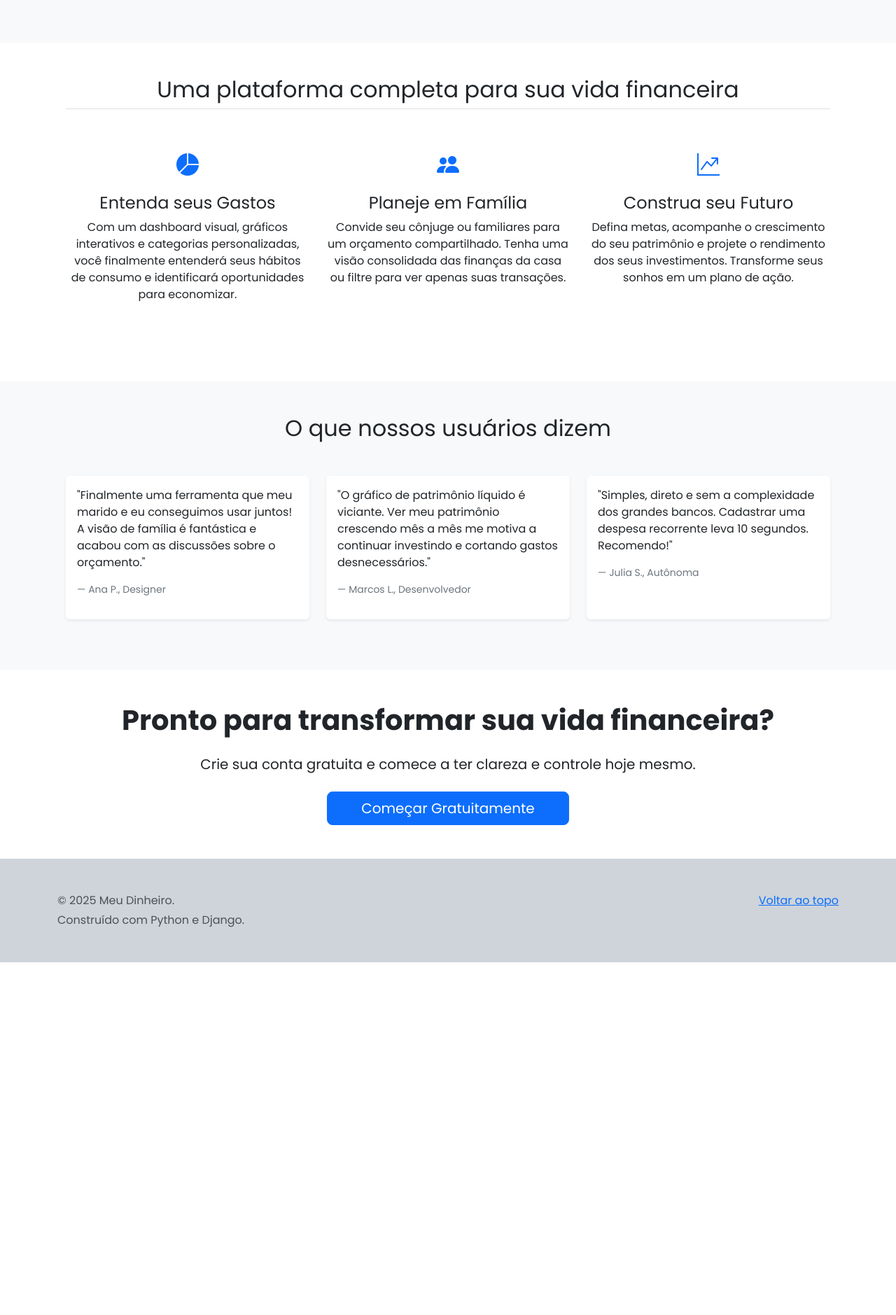
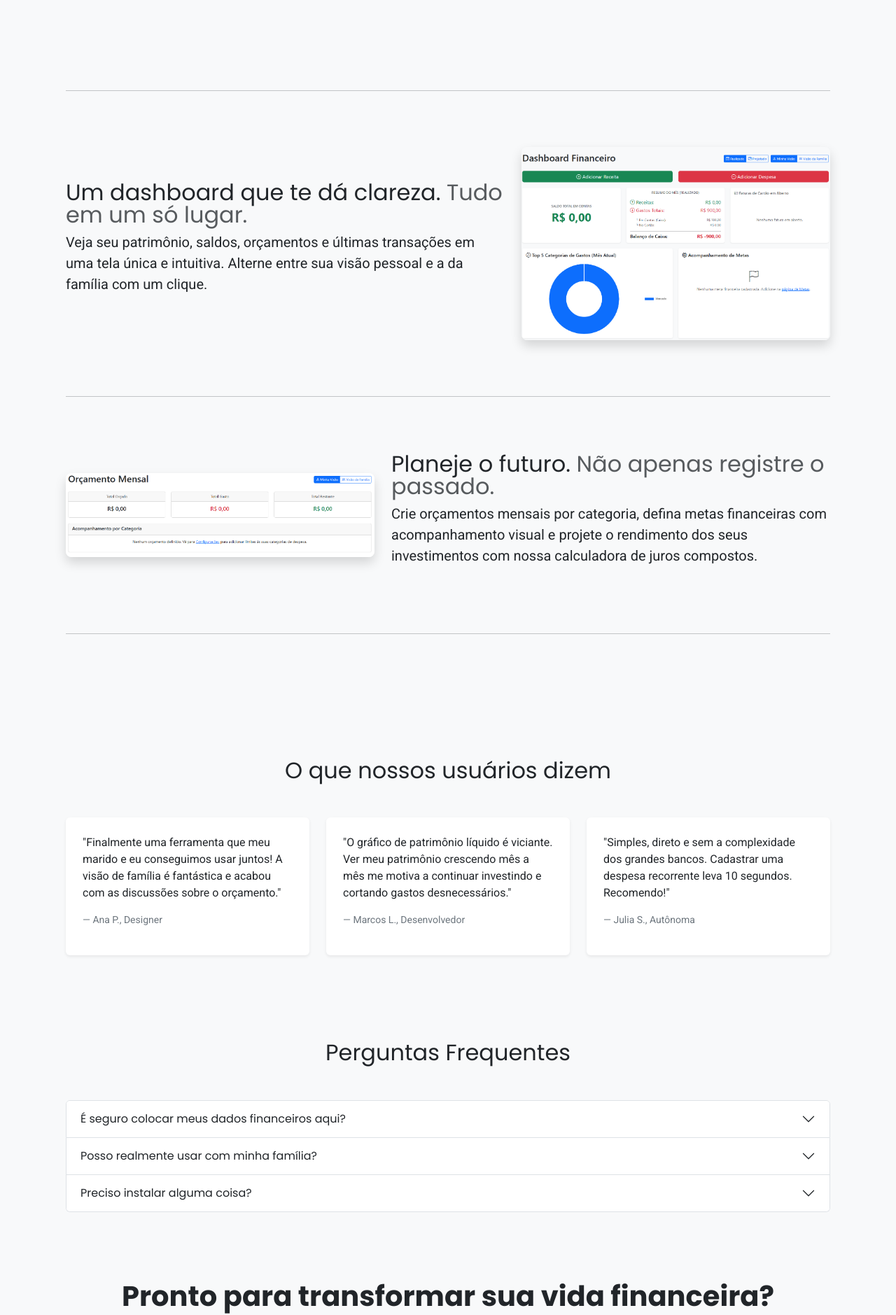
Before and after one commit to Dantesco1993/gastonosso-app, a Django app: template core/templates/core/landing_page.html in a window 1280 px wide. Shown: the part 649-2528 px from the top of the page at 70% size. Before the commit the page ends 2024 px from the top, so only its background shows below. Run offline with Django 3.2, Linux system fonts and the light colour scheme; the template is opened without the code that fills it, so the values that code supplies are empty.

```diff
--- a/core/templates/core/landing_page.html
+++ b/core/templates/core/landing_page.html
@@ -4,22 +4,13 @@
   <meta charset="utf-8">
   <meta name="viewport" content="width=device-width, initial-scale=1">
   <title>Meu Dinheiro - Controle Financeiro Inteligente</title>
+  {% load static %}
   <link href="https://cdn.jsdelivr.net/npm/bootstrap@5.3.3/dist/css/bootstrap.min.css" rel="stylesheet">
   <link rel="stylesheet" href="https://cdn.jsdelivr.net/npm/bootstrap-icons@1.11.3/font/bootstrap-icons.min.css">
   <link rel="preconnect" href="https://fonts.googleapis.com">
   <link rel="preconnect" href="https://fonts.gstatic.com" crossorigin>
-  <link href="https://fonts.googleapis.com/css2?family=Poppins:wght@400;600;700&display=swap" rel="stylesheet">
-  <style>
-    body { font-family: 'Poppins', sans-serif; }
-    .hero-section { background-color: #f8f9fa; }
-    .feature-icon {
-        font-size: 3rem;
-        color: var(--bs-primary);
-    }
-    .testimonial-card {
-        border-left: 5px solid var(--bs-primary);
-    }
-  </style>
+  <link href="https://fonts.googleapis.com/css2?family=Poppins:wght@400;600;700&family=Roboto:wght@400;500&display=swap" rel="stylesheet">
+  <link rel="stylesheet" href="{% static 'css/custom.css' %}">
 </head>
 <body>
 
@@ -35,43 +26,47 @@
     </div>
   </nav>
 
-  <div class="hero-section">
+  <header class="hero-section">
     <div class="container col-xxl-8 px-4 py-5">
       <div class="row flex-lg-row-reverse align-items-center g-5 py-5">
         <div class="col-10 col-sm-8 col-lg-6">
-          <img src="https://images.undraw.co/undraw_investing_re_bov7.svg" class="d-block mx-lg-auto img-fluid" alt="Planejamento Financeiro" width="700" height="500" loading="lazy">
+          <img src="{% static 'images/landing/hero-illustration.svg' %}" class="d-block mx-lg-auto img-fluid" alt="Planejamento Financeiro">
         </div>
         <div class="col-lg-6">
-          <h1 class="display-4 fw-bold text-body-emphasis lh-1 mb-3">Sua vida financeira, finalmente em ordem.</h1>
-          <p class="lead">Chega de planilhas complicadas e anotações perdidas. O **Meu Dinheiro** é a ferramenta intuitiva que centraliza suas contas, despesas, investimentos e metas, dando a você e sua família o poder de planejar o futuro com confiança.</p>
+          <h1 class="display-4 fw-bold text-body-emphasis lh-1 mb-3">O Fim das Planilhas. O Começo do Controle.</h1>
+          <p class="lead">Organize suas finanças, planeje em família e alcance suas metas com a ferramenta mais intuitiva que você já usou. Recupere a paz de espírito financeira.</p>
           <div class="d-grid gap-2 d-md-flex justify-content-md-start mt-4">
-            <a href="{% url 'register' %}" class="btn btn-primary btn-lg px-4 me-md-2">Comece a usar agora, é grátis!</a>
+            <a href="{% url 'register' %}" class="btn btn-primary btn-lg px-4 me-md-2">Criar minha conta gratuita</a>
           </div>
         </div>
       </div>
     </div>
-  </div>
+  </header>
 
   <main>
-    <div class="container px-4 py-5" id="benefits">
-      <h2 class="pb-2 border-bottom text-center">Uma plataforma completa para sua vida financeira</h2>
-      <div class="row g-4 py-5 row-cols-1 row-cols-lg-3">
-        <div class="feature col text-center">
-          <div class="feature-icon d-inline-flex align-items-center justify-content-center fs-2 mb-3"><i class="bi bi-pie-chart-fill"></i></div>
-          <h3 class="fs-4">Entenda seus Gastos</h3>
-          <p>Com um dashboard visual, gráficos interativos e categorias personalizadas, você finalmente entenderá seus hábitos de consumo e identificará oportunidades para economizar.</p>
+
+    <div class="container px-4 py-5">
+      <hr class="featurette-divider">
+      <div class="row featurette align-items-center">
+        <div class="col-md-7">
+          <h2 class="featurette-heading fw-normal lh-1">Um dashboard que te dá clareza. <span class="text-muted">Tudo em um só lugar.</span></h2>
+          <p class="lead">Veja seu patrimônio, saldos, orçamentos e últimas transações em uma tela única e intuitiva. Alterne entre sua visão pessoal e a da família com um clique.</p>
         </div>
-        <div class="feature col text-center">
-          <div class="feature-icon d-inline-flex align-items-center justify-content-center fs-2 mb-3"><i class="bi bi-people-fill"></i></div>
-          <h3 class="fs-4">Planeje em Família</h3>
-          <p>Convide seu cônjuge ou familiares para um orçamento compartilhado. Tenha uma visão consolidada das finanças da casa ou filtre para ver apenas suas transações.</p>
-        </div>
-        <div class="feature col text-center">
-          <div class="feature-icon d-inline-flex align-items-center justify-content-center fs-2 mb-3"><i class="bi bi-graph-up-arrow"></i></div>
-          <h3 class="fs-4">Construa seu Futuro</h3>
-          <p>Defina metas, acompanhe o crescimento do seu patrimônio e projete o rendimento dos seus investimentos. Transforme seus sonhos em um plano de ação.</p>
+        <div class="col-md-5">
+          <img src="{% static 'images/landing/feature-dashboard.png' %}" class="featurette-image img-fluid mx-auto" alt="Dashboard da Aplicação">
         </div>
       </div>
+      <hr class="featurette-divider">
+      <div class="row featurette align-items-center">
+        <div class="col-md-7 order-md-2">
+          <h2 class="featurette-heading fw-normal lh-1">Planeje o futuro. <span class="text-muted">Não apenas registre o passado.</span></h2>
+          <p class="lead">Crie orçamentos mensais por categoria, defina metas financeiras com acompanhamento visual e projete o rendimento dos seus investimentos com nossa calculadora de juros compostos.</p>
+        </div>
+        <div class="col-md-5 order-md-1">
+          <img src="{% static 'images/landing/feature-planning.png' %}" class="featurette-image img-fluid mx-auto" alt="Página de Orçamento">
+        </div>
+      </div>
+      <hr class="featurette-divider">
     </div>
 
     <div class="bg-light">
@@ -106,6 +101,30 @@
         </div>
     </div>
 
+    <div class="container px-4 py-5">
+        <h2 class="text-center mb-5">Perguntas Frequentes</h2>
+        <div class="accordion" id="faqAccordion">
+            <div class="accordion-item">
+                <h2 class="accordion-header"><button class="accordion-button collapsed" type="button" data-bs-toggle="collapse" data-bs-target="#collapseOne">É seguro colocar meus dados financeiros aqui?</button></h2>
+                <div id="collapseOne" class="accordion-collapse collapse" data-bs-parent="#faqAccordion">
+                    <div class="accordion-body"><strong>Sim.</strong> Este é um projeto de portfólio e usa as melhores práticas de segurança do Django, mas recomendamos o uso de dados fictícios. A aplicação online é hospedada em servidores seguros e o banco de dados é protegido.</div>
+                </div>
+            </div>
+            <div class="accordion-item">
+                <h2 class="accordion-header"><button class="accordion-button collapsed" type="button" data-bs-toggle="collapse" data-bs-target="#collapseTwo">Posso realmente usar com minha família?</button></h2>
+                <div id="collapseTwo" class="accordion-collapse collapse" data-bs-parent="#faqAccordion">
+                    <div class="accordion-body"><strong>Com certeza!</strong> O sistema foi projetado para isso. Após criar sua conta e sua "Família", você recebe um código de convite. Basta compartilhá-lo para que outros membros se cadastrem e entrem no seu espaço compartilhado.</div>
+                </div>
+            </div>
+            <div class="accordion-item">
+                <h2 class="accordion-header"><button class="accordion-button collapsed" type="button" data-bs-toggle="collapse" data-bs-target="#collapseThree">Preciso instalar alguma coisa?</button></h2>
+                <div id="collapseThree" class="accordion-collapse collapse" data-bs-parent="#faqAccordion">
+                    <div class="accordion-body"><strong>Não!</strong> A aplicação é 100% online. Você pode acessá-la de qualquer navegador, seja no computador, tablet ou celular.</div>
+                </div>
+            </div>
+        </div>
+    </div>
+
     <div class="container text-center py-5">
         <h2 class="display-6 fw-bold">Pronto para transformar sua vida financeira?</h2>
         <p class="lead my-4">Crie sua conta gratuita e comece a ter clareza e controle hoje mesmo.</p>
--- a/financas_pessoais/settings.py
+++ b/financas_pessoais/settings.py
@@ -135,7 +135,10 @@ USE_TZ = True
 
 STATIC_URL = 'static/'
 STATIC_ROOT = os.path.join(BASE_DIR, 'staticfiles')
-
+# ESTA LINHA É ESSENCIAL
+STATICFILES_DIRS = [
+    BASE_DIR / 'static',
+]
 # Se não estivermos em modo de DEBUG (produção), usa o WhiteNoise para armazenamento.
 if not DEBUG:
     STATICFILES_STORAGE = 'whitenoise.storage.CompressedManifestStaticFilesStorage'
--- /dev/null
+++ b/static/css/custom.css
@@ -0,0 +1,55 @@
+body {
+    font-family: 'Roboto', sans-serif;
+    background-color: #f8f9fa;
+}
+
+h1, h2, h3, h4, h5, h6, .navbar-brand, .btn {
+    font-family: 'Poppins', sans-serif;
+}
+
+.card-body {
+    padding: 1.5rem;
+}
+
+/* --- NOVOS ESTILOS PARA A LANDING PAGE --- */
+
+.hero-section {
+    background-color: #f8f9fa;
+}
+
+.feature-icon {
+    font-size: 3rem;
+    color: var(--bs-primary);
+}
+
+.testimonial-card {
+    border-left: 5px solid var(--bs-primary);
+}
+
+/* Estilo para a seção "Como Visto Em" */
+.social-proof-section {
+    background-color: #ffffff;
+    padding: 2rem 0;
+}
+
+.social-proof-section img {
+    height: 30px;
+    filter: grayscale(100%);
+    opacity: 0.6;
+    transition: all 0.3s ease-in-out;
+}
+
+.social-proof-section img:hover {
+    filter: grayscale(0%);
+    opacity: 1;
+}
+
+/* Estilo para a seção de funcionalidades com imagem */
+.featurette-divider {
+    margin: 5rem 0;
+}
+
+.featurette-image {
+    border-radius: 8px;
+    box-shadow: 0 0.5rem 1rem rgba(0, 0, 0, 0.15);
+}
```
Also changed, not shown: core/templates/core/dashboard.html (+8 -3 lines), static/images/landing/exame-logo-0.png (added), static/images/landing/feature-dashboard.png (added), static/images/landing/feature-planning.png (added), static/images/landing/g1-logo-2022.svg (added), static/images/landing/hero-illustration.svg (added), static/images/landing/infomoney-logo-2.svg (added).
